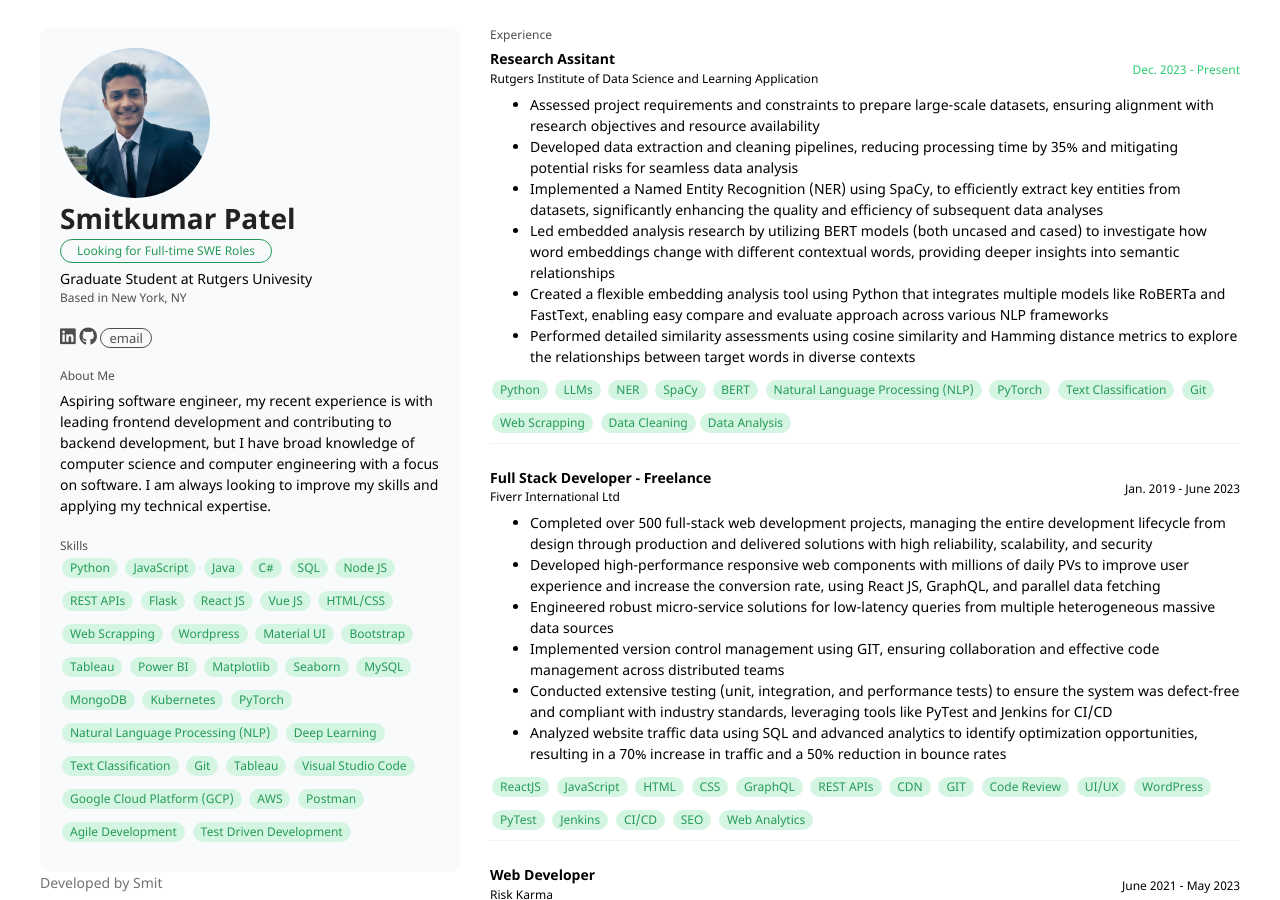
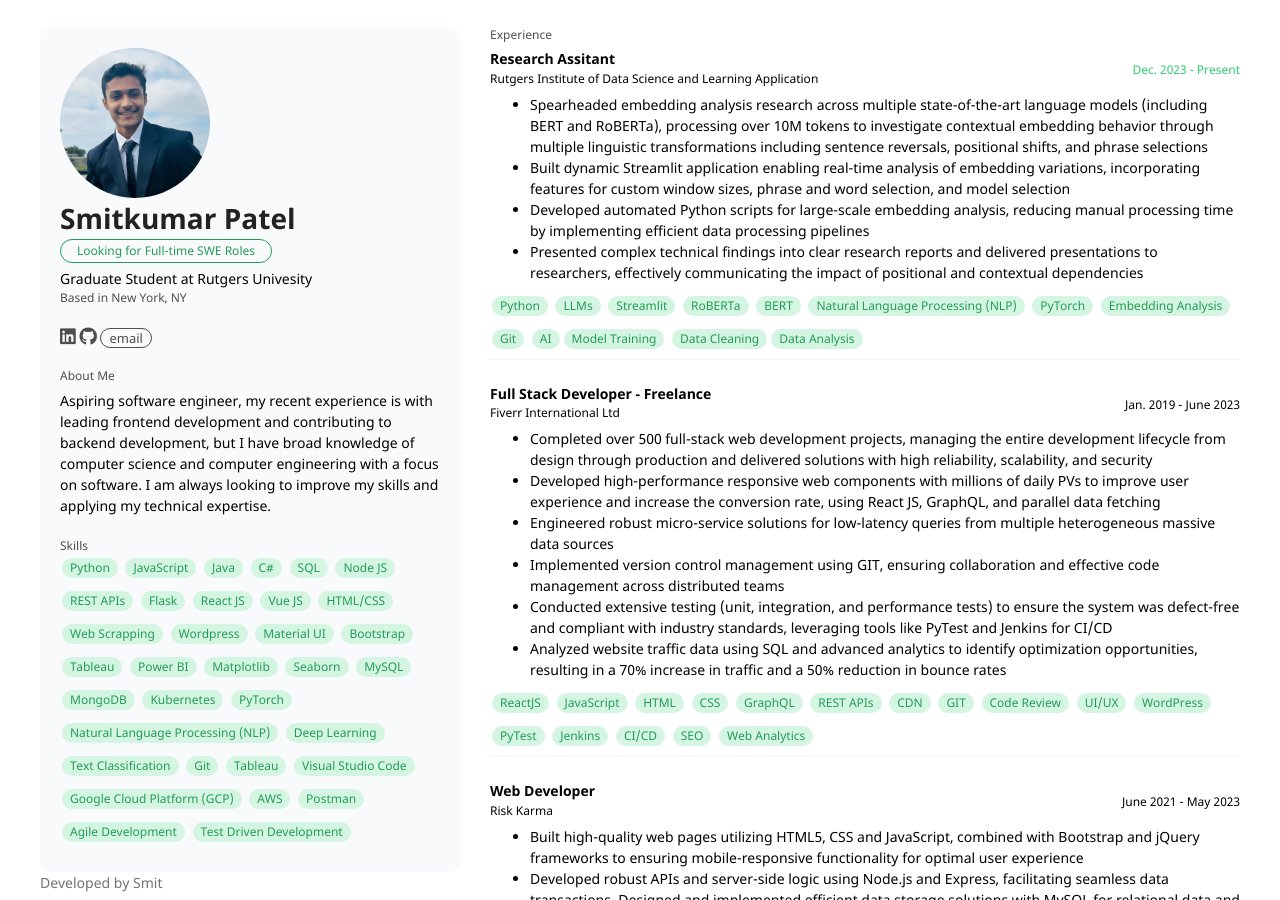
Before and after one commit to smit2444/portfolio, a Jekyll site: the page built from index.md, in a window 1280 px wide and 900 px high. Built offline with Jekyll 4.4.1, drawn with Linux system fonts in a browser that asks for light colours.

Commit message:
Update index.md
content update

```diff
--- a/index.md
+++ b/index.md
@@ -12,23 +12,21 @@ layout: default
       <p class="present_date">Dec. 2023 - Present</p>
     </div>
     <ul class="item_des">
-      <li>Assessed project requirements and constraints to prepare large-scale datasets, ensuring alignment with research objectives and resource availability</li>
-  <li>Developed data extraction and cleaning pipelines, reducing processing time by 35% and mitigating potential risks for seamless data analysis</li>
-  <li>Implemented a Named Entity Recognition (NER) using SpaCy, to efficiently extract key entities from datasets, significantly enhancing the quality and efficiency of subsequent data analyses</li>
-  <li>Led embedded analysis research by utilizing BERT models (both uncased and cased) to investigate how word embeddings change with different contextual words, providing deeper insights into semantic relationships</li>
-  <li>Created a flexible embedding analysis tool using Python that integrates multiple models like RoBERTa and FastText, enabling easy compare and evaluate approach across various NLP frameworks</li>
-  <li>Performed detailed similarity assessments using cosine similarity and Hamming distance metrics to explore the relationships between target words in diverse contexts</li>
+      <li>Spearheaded embedding analysis research across multiple state-of-the-art language models (including BERT and RoBERTa), processing over 10M tokens to investigate contextual embedding behavior through multiple linguistic transformations including sentence reversals, positional shifts, and phrase selections</li>
+  <li>Built dynamic Streamlit application enabling real-time analysis of embedding variations, incorporating features for custom window sizes, phrase and word selection, and model selection</li>
+  <li>Developed automated Python scripts for large-scale embedding analysis, reducing manual processing time by implementing efficient data processing pipelines</li>
+  <li>Presented complex technical findings into clear research reports and delivered presentations to researchers, effectively communicating the impact of positional and contextual dependencies</li>
     </ul>
     <ul class="skills">
       <li>Python</li>
       <li>LLMs</li>
-      <li>NER </li>
-      <li>SpaCy</li>
+      <li>Streamlit</li>
+      <li>RoBERTa</li>
       <li>BERT</li>
       <li>Natural Language Processing (NLP)</li>
       <li>PyTorch</li>
-      <li>Text Classification</li>
-      <li>Git</li> <li>Web Scrapping</li> <li>Data Cleaning</li><li>Data Analysis</li>
+      <li>Embedding Analysis</li>
+      <li>Git</li> <li>AI</li><li>Model Training</li> <li>Data Cleaning</li><li>Data Analysis</li>
     </ul>
   </div>
 
```
